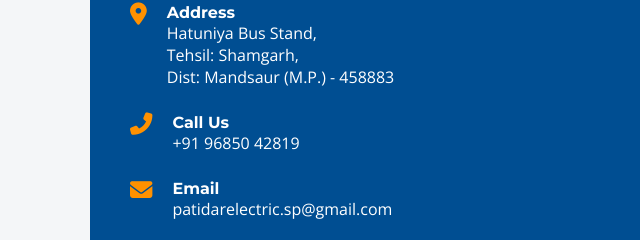
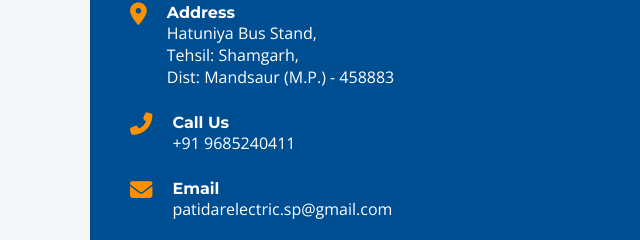
Before and after one commit to sp880/patidar-electrics, a plain HTML site: page index.html in a window 1280 px wide. Shown: the part 3412-3652 px from the top of the page, 0-640 px from the left. Drawn offline with nearby package versions, Linux system fonts and the light colour scheme.

Commit message:
Add files via upload
change number

```diff
--- a/index.html
+++ b/index.html
@@ -358,7 +358,7 @@
                 <div class="contact-info">
                     <h3 style="margin-bottom: 25px;">Contact Details</h3>
                     <div class="info-row"><i class="fas fa-map-marker-alt"></i><div><h4>Address</h4><p>Hatuniya Bus Stand,<br>Tehsil: Shamgarh,<br>Dist: Mandsaur (M.P.) - 458883</p></div></div>
-                    <div class="info-row"><i class="fas fa-phone-alt"></i><div><h4>Call Us</h4><p>+91 96850 42819</p></div></div>
+                    <div class="info-row"><i class="fas fa-phone-alt"></i><div><h4>Call Us</h4><p>+91 9685240411</p></div></div>
                     <div class="info-row"><i class="fas fa-envelope"></i><div><h4>Email</h4><p>patidarelectric.sp@gmail.com</p></div></div>
                 </div>
                 <div class="map-box">
```
